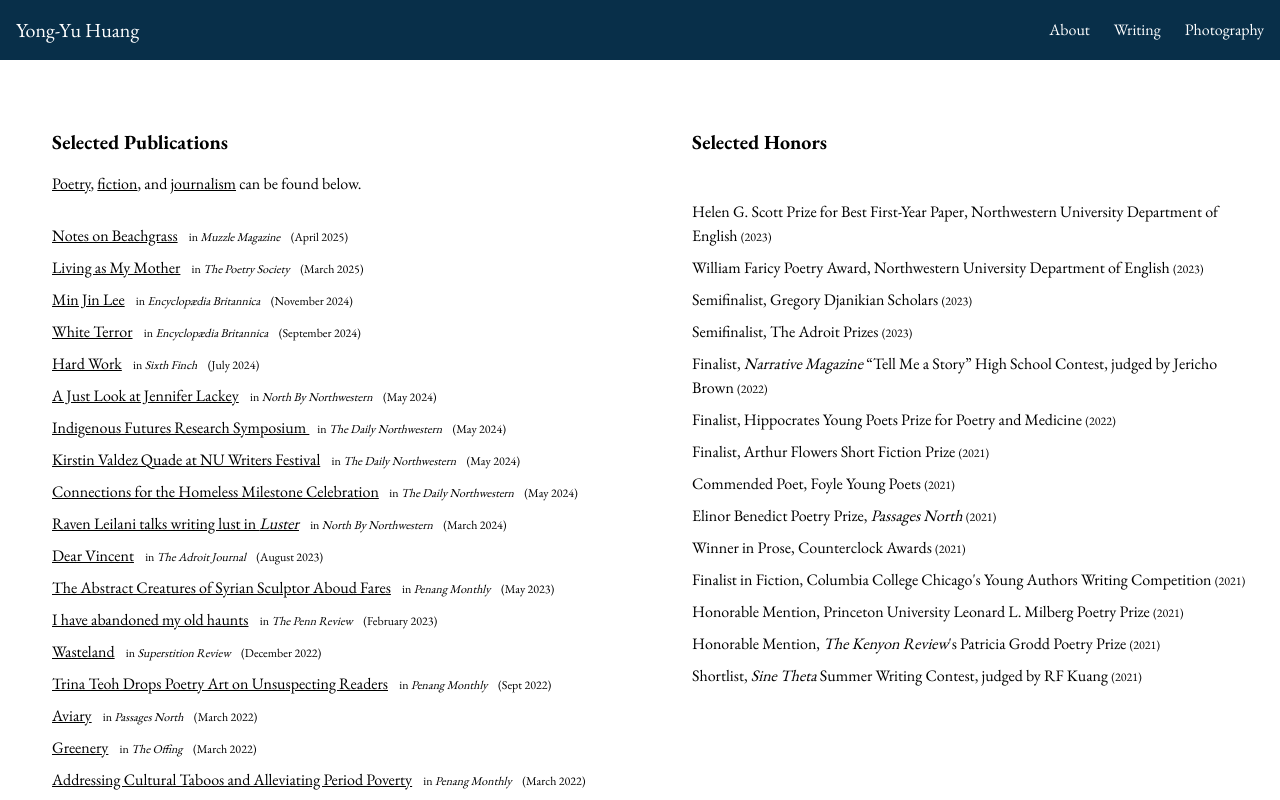
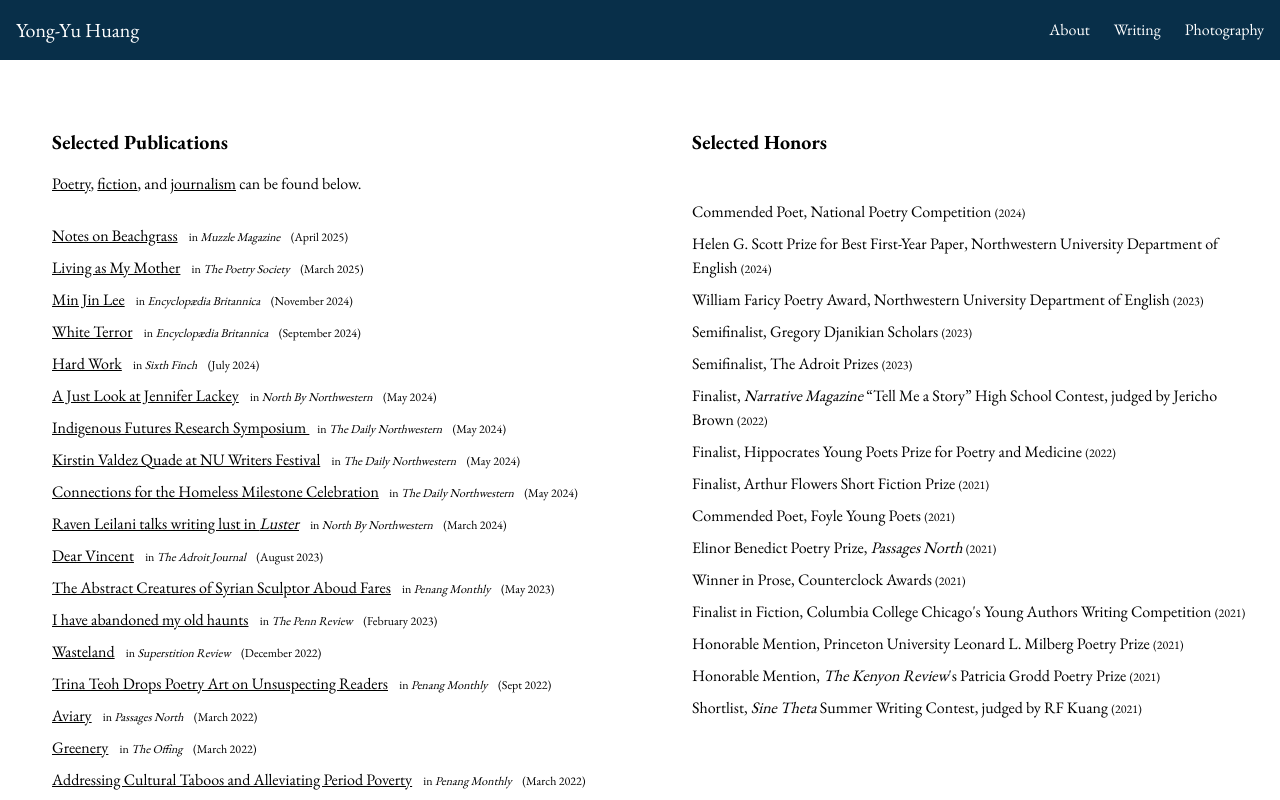
Before and after one commit to yongssh/yongssh.github.io, a Next.js app: page /writing in a window 1280 px wide. Shown: the top 800 px of the page. Built offline with nearby package versions, Linux system fonts and the light colour scheme.

Commit message:
update honors

```diff
--- a/src/app/components/honors.tsx
+++ b/src/app/components/honors.tsx
@@ -15,7 +15,9 @@ const Honors =() => {
         Selected Honors </p>
       <br></br>
       <div className={`ml-8`}>
-        <p className={'p-1'}> <span>Helen G. Scott Prize for Best First-Year Paper, Northwestern University Department of English </span><span className="text-xs">(2023)</span></p>
+        <p className={'p-1'}> <span> <a href="https://poetrysociety.org.uk/competitions/national-poetry-competition/" target="_blank" rel="noopener noreferrer">
+      Commended Poet, National Poetry Competition </a> </span><span className="text-xs">(2024)</span></p>
+        <p className={'p-1'}> <span>Helen G. Scott Prize for Best First-Year Paper, Northwestern University Department of English </span><span className="text-xs">(2024)</span></p>
         <p className={'p-1'}> <span>William Faricy Poetry Award, Northwestern University Department of English </span><span className="text-xs">(2023)</span></p>
         <p className={'p-1'}> <span>Semifinalist, Gregory Djanikian Scholars </span><span className="text-xs">(2023)</span></p>
         <p className={'p-1'}> <span>Semifinalist, The Adroit Prizes </span> <span className="text-xs">(2023)</span></p>
```
